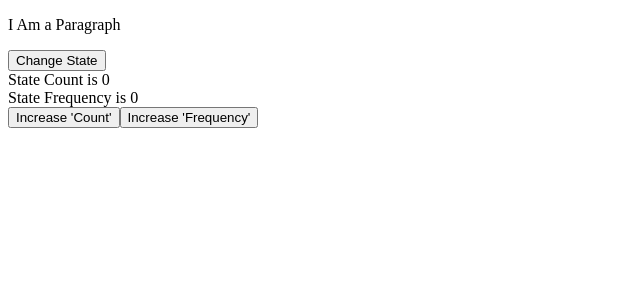
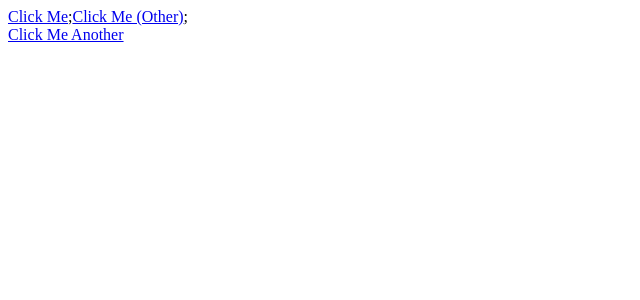
Before and after one commit to PollobAtGit/js-101, a React (Create React App) app in the folder react/: page / in a window 1280 px wide. Shown: the top 300 px of the page, without its empty margins (0-640 px from the left). Built offline with nearby package versions, Linux system fonts and the light colour scheme.

Commit message:
Bind issue bind this and pass value React passes event arguments as the last argument in event handler

```diff
--- /dev/null
+++ b/react/src/App-5-25-2018/Anchor.js
@@ -0,0 +1,55 @@
+import React from "react";
+
+export class Anchor extends React.Component {
+
+    constructor(props) {
+        super(props);
+    }
+
+    // handler method is taking event argument. This argument will be passed via React
+    handleClick(value) {
+        return function (event) {
+            console.log(value);
+            console.log(event);
+        }.bind(this);
+    }
+
+    // Event is passed by React as the last argument
+    handleOtherClick(value, eventArgs) {
+
+        eventArgs.preventDefault();
+
+        console.log(`Value: ${value}`);
+        console.log(eventArgs);
+
+        // Passing false doesn't work we must invoke preventDefault
+        // return false;
+    }
+
+    handleAnotherClick(e, value) {
+        e.preventDefault();
+        console.log(e);
+        console.log(value);
+    }
+
+    render() {
+        return <div>
+            <a href="#" onClick={this.handleClick(10)}>Click Me</a>;
+
+            {/*
+                When we want to pass custom argument values we need to use 'bind' in place of the original
+                event handler. Otherwise the solution is the same as 'handleClick' which is not that
+                obvious
+            */}
+            <a href="#" onClick={this.handleOtherClick.bind(this, 10)}>Click Me (Other)</a>;
+
+            <div>
+                {/*
+                    This approach removes the need to bind 'this' altogether but it's not a recommended
+                    approach by React as it might cause some performance issue
+                */}
+                <a href="#" onClick={(event) => this.handleAnotherClick(event, 50)}>Click Me Another</a>
+            </div>
+        </div >
+    }
+}
--- /dev/null
+++ b/react/src/App-5-25-2018/App.js
@@ -0,0 +1,8 @@
+import React from "react";
+import { Anchor } from "./Anchor";
+
+export class App extends React.Component {
+    render() {
+        return <Anchor />;
+    }
+}
--- a/react/src/index.js
+++ b/react/src/index.js
@@ -3,7 +3,8 @@ import ReactDOM from "react-dom";
 
 // import { App } from "./App-5-22-2018/App";
 // import { App } from "./App-5-23-2018/App";
-import { App } from "./App-5-24-2018/App";
+// import { App } from "./App-5-24-2018/App";
+import { App } from "./App-5-25-2018/App";
 
 // ReactDOM.render(<App />, document.getElementById('root'));
 ReactDOM.render(<App />, document.getElementById('root'));
```
